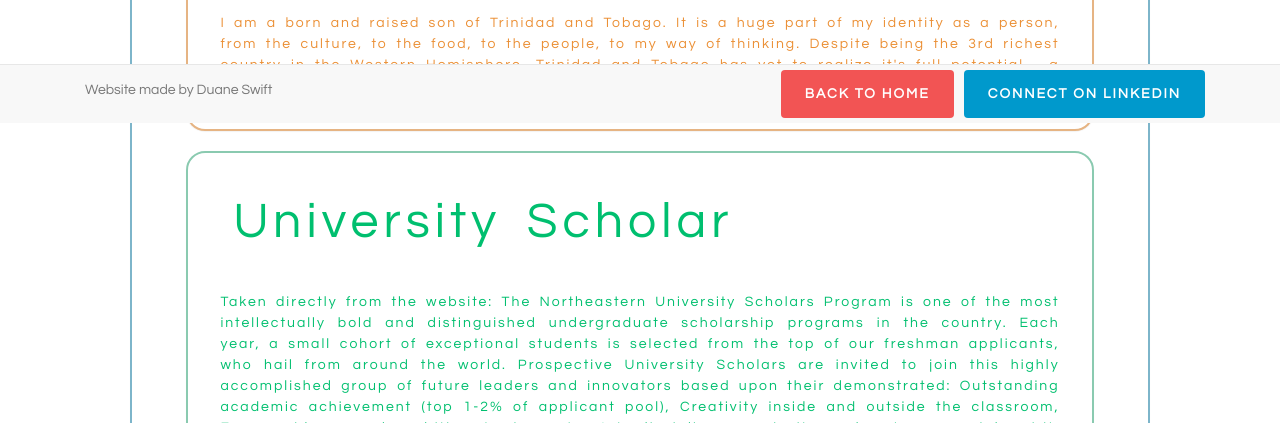
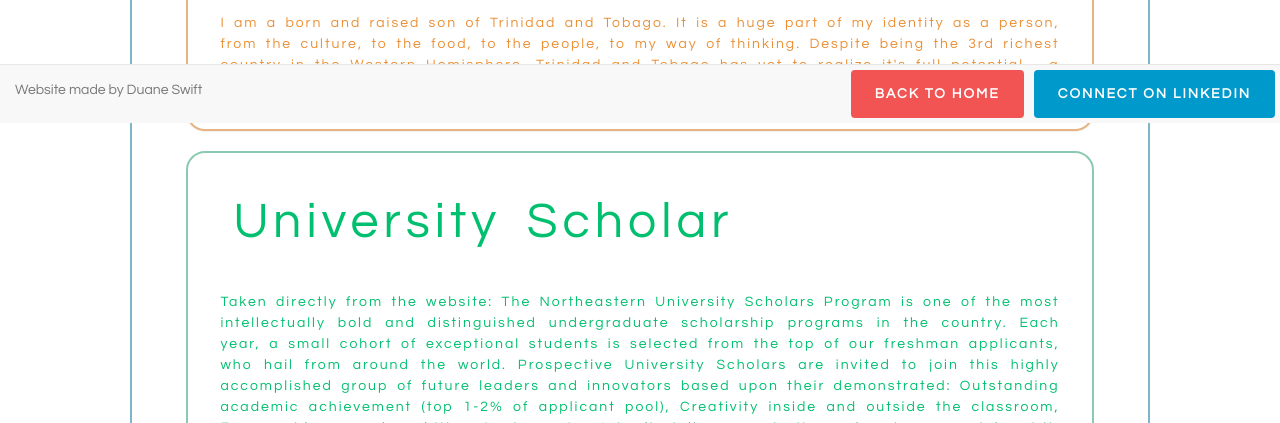
Before and after one commit to DuaneSwift/DuaneSwift.github.io, a plain HTML site: page about-me.htm in a window 1280 px wide. Shown: the part 677-1100 px from the top of the page. Drawn offline with nearby package versions, Linux system fonts and the light colour scheme; some packages are replaced by stand-ins of ours; a script that the page names is missing; files whose address does not match are found by name.

Commit message:
fixed nav bar positioning

```diff
--- a/about-me.htm
+++ b/about-me.htm
@@ -107,12 +107,14 @@
       </p>
 	  </div>
 <div class="bottom-nav-bar">
-		<nav class = "navbar navbar-default navbar-fixed-bottom panel-minwidth-two">
-			<div class = "container"/>
-				<p class = "navbar-text pull-left"> Website made by Duane Swift</p>
-				<a target="_blank" href = "http://www.linkedin.com/in/DuaneSwift" class = "navbar-btn btn-primary btn pull-right"> Connect on LinkedIn</a>
-				<a href = "index.htm" class = "navbar-btn btn-danger btn pull-right"> Back to Home</a>
-		</nav>
-	</div>
+    <nav class = "navbar navbar-default navbar-fixed-bottom panel-minwidth-two"
+      <div class = "container-fluid"/>
+      <div class = rowe>
+        <p class = "navbar-text pull-left"> Website made by Duane Swift</p>
+        <a target="_blank" href = "http://www.linkedin.com/in/DuaneSwift" class = "navbar-btn btn-primary btn pull-right"> Connect on LinkedIn</a>
+        <a href = "index.htm" class = "navbar-btn btn-danger btn pull-right"> Back to Home</a>
+        </div>
+    </nav>
+  </div>
 </body>
 </html>
```
